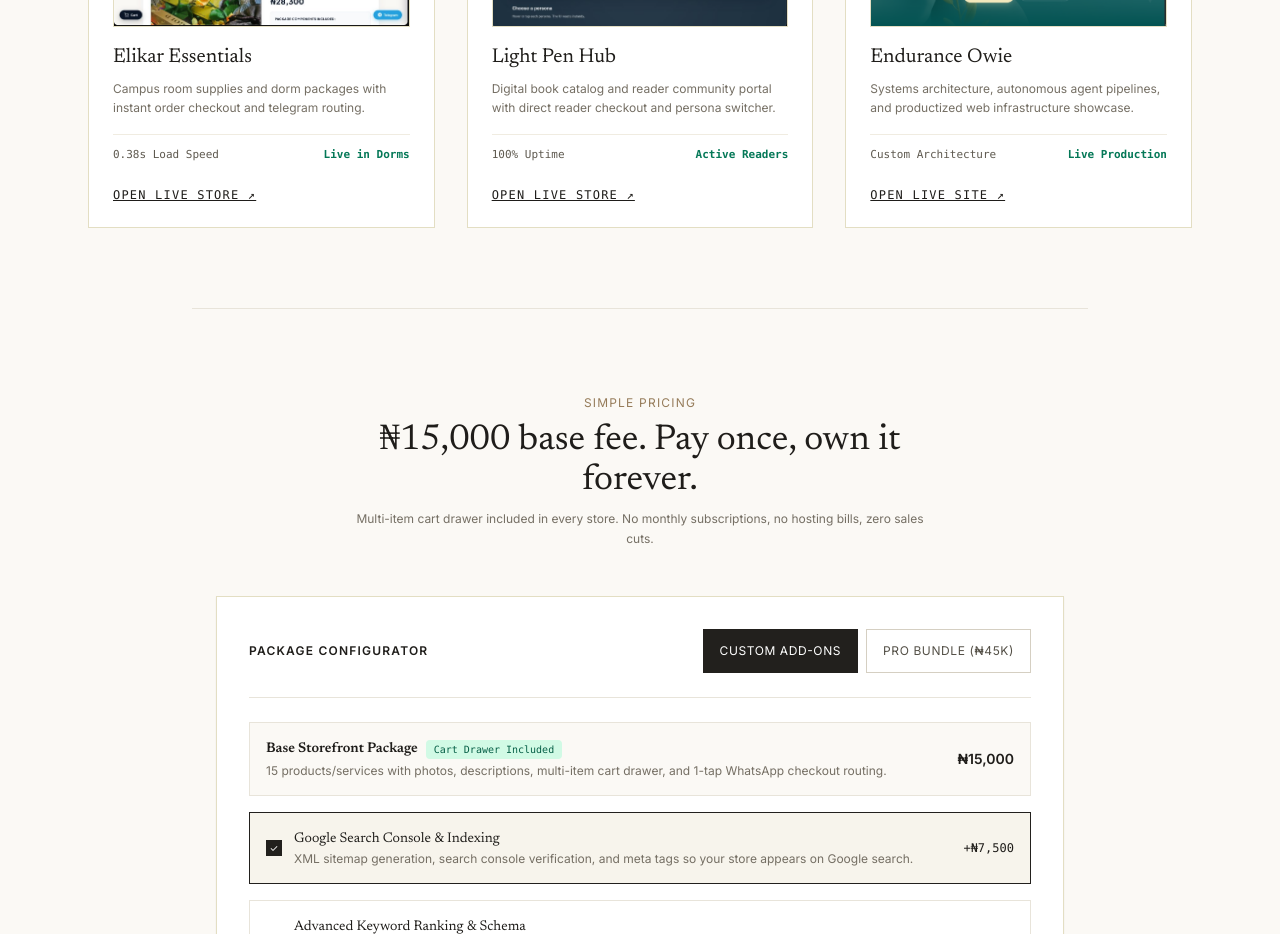
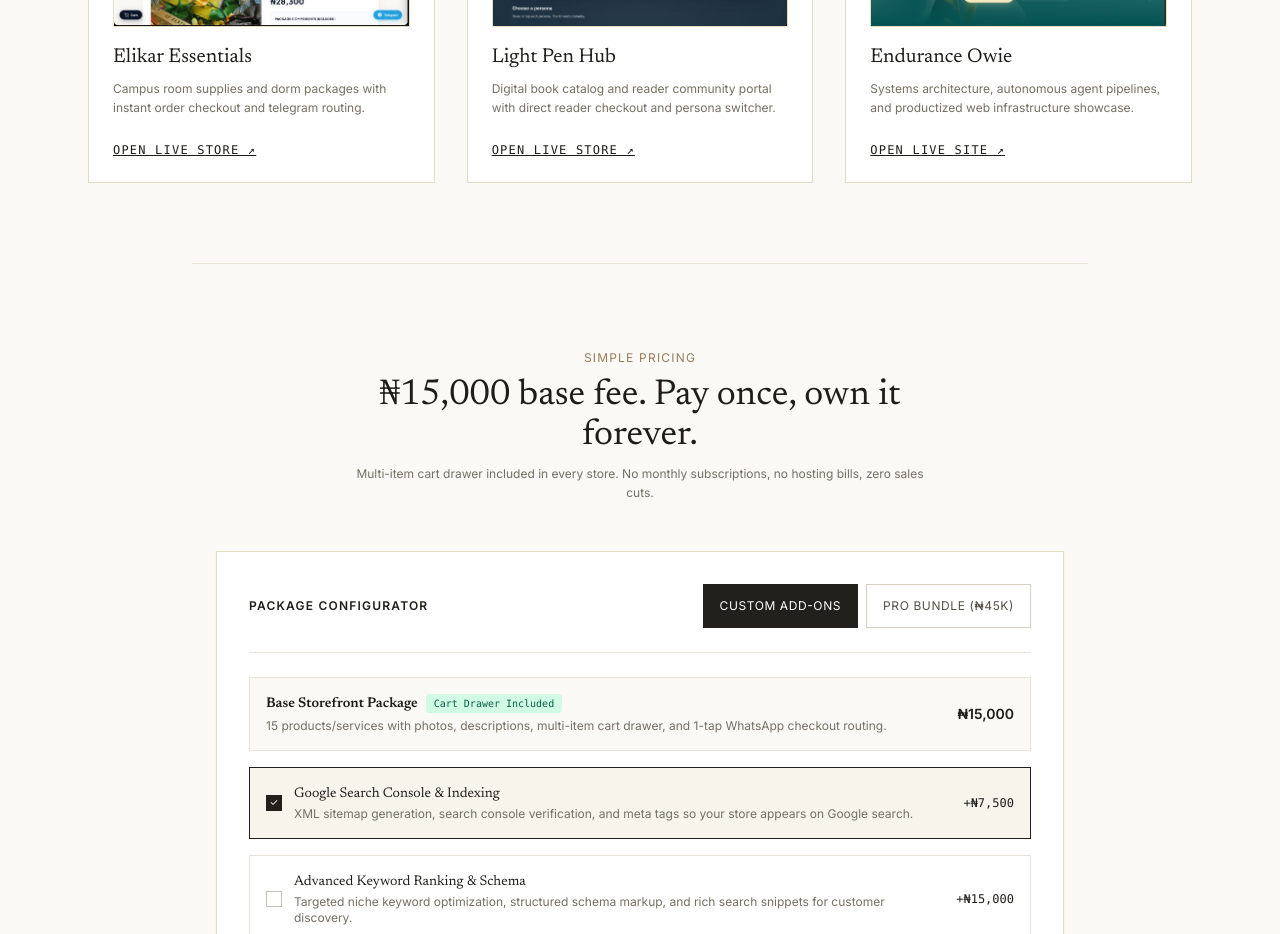
Before and after one commit to TeabreakVenerate/webnest, a Next.js app: page / in a window 1280 px wide. Shown: the part 1540-2474 px from the top of the page. Built offline with nearby package versions, Linux system fonts and the light colour scheme.

Commit message:
fix(showcase): remove stats metrics bars from case studies cards

```diff
--- a/src/app/page.tsx
+++ b/src/app/page.tsx
@@ -282,10 +282,6 @@ export default function HomePage() {
               <p className="text-xs text-[#756F64] mt-2 leading-relaxed">
                 Campus room supplies and dorm packages with instant order checkout and telegram routing.
               </p>
-              <div className="mt-4 pt-3 border-t border-[#F0ECE1] text-[11px] text-[#5E594F] flex items-center justify-between font-mono">
-                <span>0.38s Load Speed</span>
-                <span className="text-emerald-700 font-semibold">Live in Dorms</span>
-              </div>
             </div>
             <a
               href="https://eliikar.vercel.app"
@@ -308,10 +304,6 @@ export default function HomePage() {
               <p className="text-xs text-[#756F64] mt-2 leading-relaxed">
                 Digital book catalog and reader community portal with direct reader checkout and persona switcher.
               </p>
-              <div className="mt-4 pt-3 border-t border-[#F0ECE1] text-[11px] text-[#5E594F] flex items-center justify-between font-mono">
-                <span>100% Uptime</span>
-                <span className="text-emerald-700 font-semibold">Active Readers</span>
-              </div>
             </div>
             <a
               href="https://light-pen-hub.vercel.app"
@@ -334,10 +326,6 @@ export default function HomePage() {
               <p className="text-xs text-[#756F64] mt-2 leading-relaxed">
                 Systems architecture, autonomous agent pipelines, and productized web infrastructure showcase.
               </p>
-              <div className="mt-4 pt-3 border-t border-[#F0ECE1] text-[11px] text-[#5E594F] flex items-center justify-between font-mono">
-                <span>Custom Architecture</span>
-                <span className="text-emerald-700 font-semibold">Live Production</span>
-              </div>
             </div>
             <a
               href="https://endurance.website"
```
